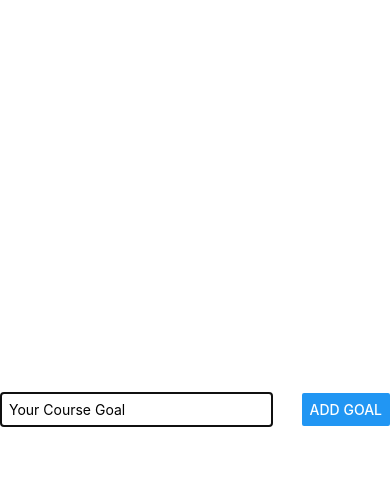
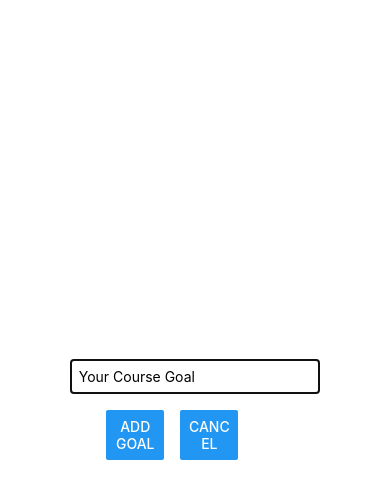
Before and after one commit to animeshVG/RN-Training, a React Native app: screen / in a window 390 px wide. Both pictures are taken after a click on the button "ADD NEW GOAL". Shown: the top 498 px of the page. Built offline with nearby package versions, Linux system fonts and the light colour scheme.

Commit message:
endgoalhander

```diff
--- a/App.tsx
+++ b/App.tsx
@@ -9,26 +9,31 @@ const App = () => {
   const [goals, setGoals] = useState([]);
 
 
-const startAddGoalHandler=()=>{
-  setmodalIsVisible(true);
-}
+  const startAddGoalHandler = () => {
+    setmodalIsVisible(true);
+  }
+
+  function endAddGoalHandler() {
+    setmodalIsVisible(false)
+  }
 
   const adGoal = (change) => {
     setGoals(currentGoals => [...currentGoals, { text: change, id: Math.random().toString() }]);
+    endAddGoalHandler();
   }
 
 
-  const deleteGoalHandler=(id)=>{
-    setGoals(currentGoals=> {
-      return currentGoals.filter((goals)=> goals.id !== id);
+  const deleteGoalHandler = (id) => {
+    setGoals(currentGoals => {
+      return currentGoals.filter((goals) => goals.id !== id);
     });
 
   }
 
   return (
     <View style={styles.container}>
-      <Button title='Add New Goal' color="#5e0acc" onPress={startAddGoalHandler}/>
-      {modalIsVisible && <GoalInput visible={modalIsVisible} OnAddGoal={adGoal} />}
+      <Button title='Add New Goal' color="#5e0acc" onPress={startAddGoalHandler} />
+      <GoalInput visible={modalIsVisible} OnAddGoal={adGoal} onCancle={endAddGoalHandler} />
       {/* <View style={styles.inputContainer}>
         <TextInput onChangeText={goalInput} style={styles.textInput} placeholder='Your Course Goal' />
         <Button onPress={adGoal} title='Add Goal' />
--- a/components/GoalInput.tsx
+++ b/components/GoalInput.tsx
@@ -8,17 +8,24 @@ const GoalInput = (props) => {
         setChange(event);
     }
 
-    const addGoalHandler=()=>{
+    const addGoalHandler = () => {
         props.OnAddGoal(change);
         setChange("");
     }
 
     return (
         <Modal visible={props.visible} animationType='slide'>
-        <View style={styles.inputContainer}>
-            <TextInput onChangeText={goalInput} style={styles.textInput} placeholder='Your Course Goal' />
-            <Button onPress={addGoalHandler} title='Add Goal' />
-        </View>
+            <View style={styles.inputContainer}>
+                <TextInput onChangeText={goalInput} style={styles.textInput} placeholder='Your Course Goal' />
+                <View style={styles.buttonContainer}>
+                    <View style={styles.button}>
+                        <Button onPress={addGoalHandler} title='Add Goal' />
+                    </View>
+                    <View style={styles.button}>
+                        <Button title='Cancel' onPress={props.onCancle} />
+                    </View>
+                </View>
+            </View>
         </Modal>
     )
 }
@@ -28,10 +35,10 @@ export default GoalInput
 const styles = StyleSheet.create({
     inputContainer: {
         flex: 1,
-        flexDirection: "row",
-        justifyContent: "space-between",
+        justifyContent: "center",
         alignItems: "center",
         marginBottom: 24,
+        padding:16,
         borderBottomWidth: 1,
         borderColor: "grey"
     },
@@ -39,7 +46,16 @@ const styles = StyleSheet.create({
         borderWidth: 1,
         borderColor: "blue",
         width: "70%",
-        marginRight: 8,
+        // marginRight: 8,
         padding: 8
+    },
+    buttonContainer: {
+        marginTop:16,
+        flexDirection: "row",
+
+    },
+    button:{
+        width:"30%",
+        marginHorizontal:8
     }
 })
```
